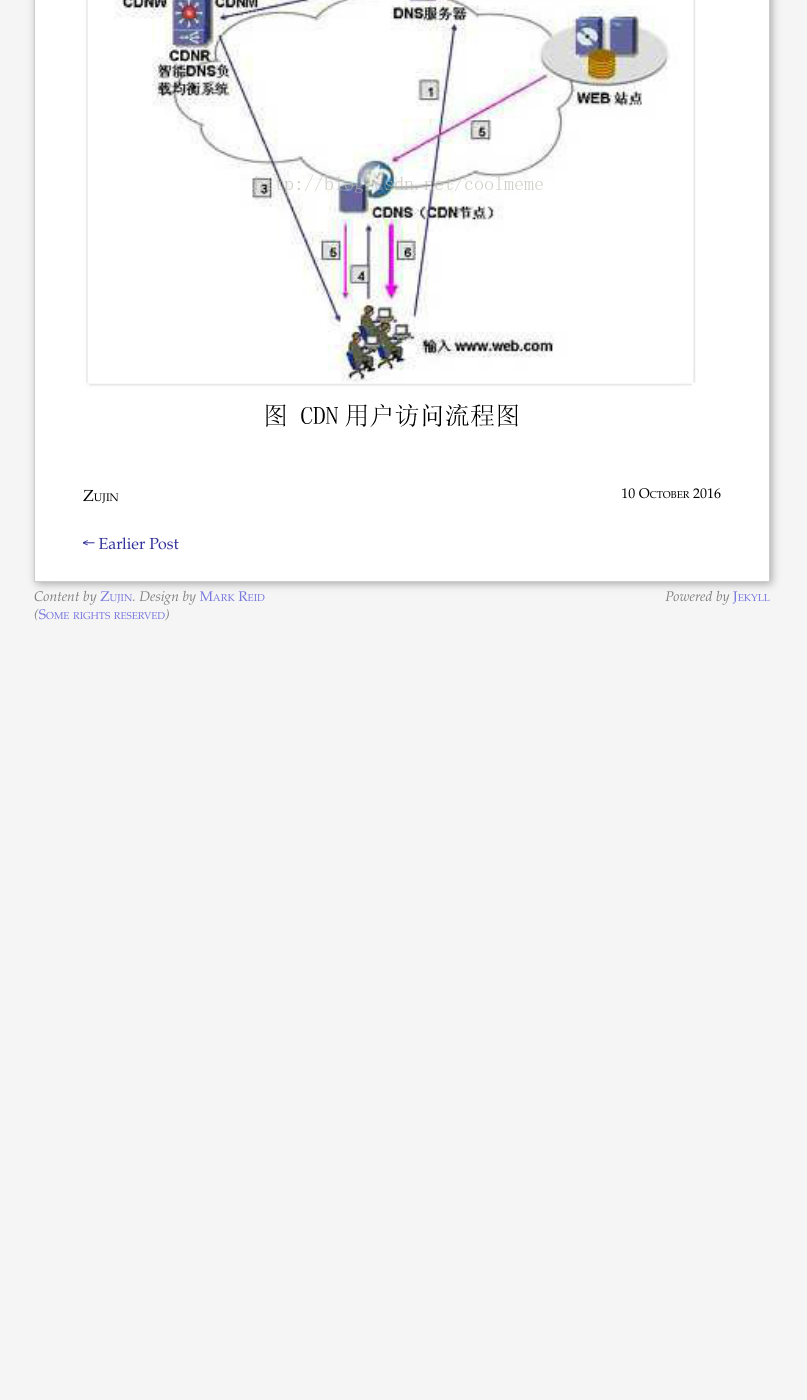
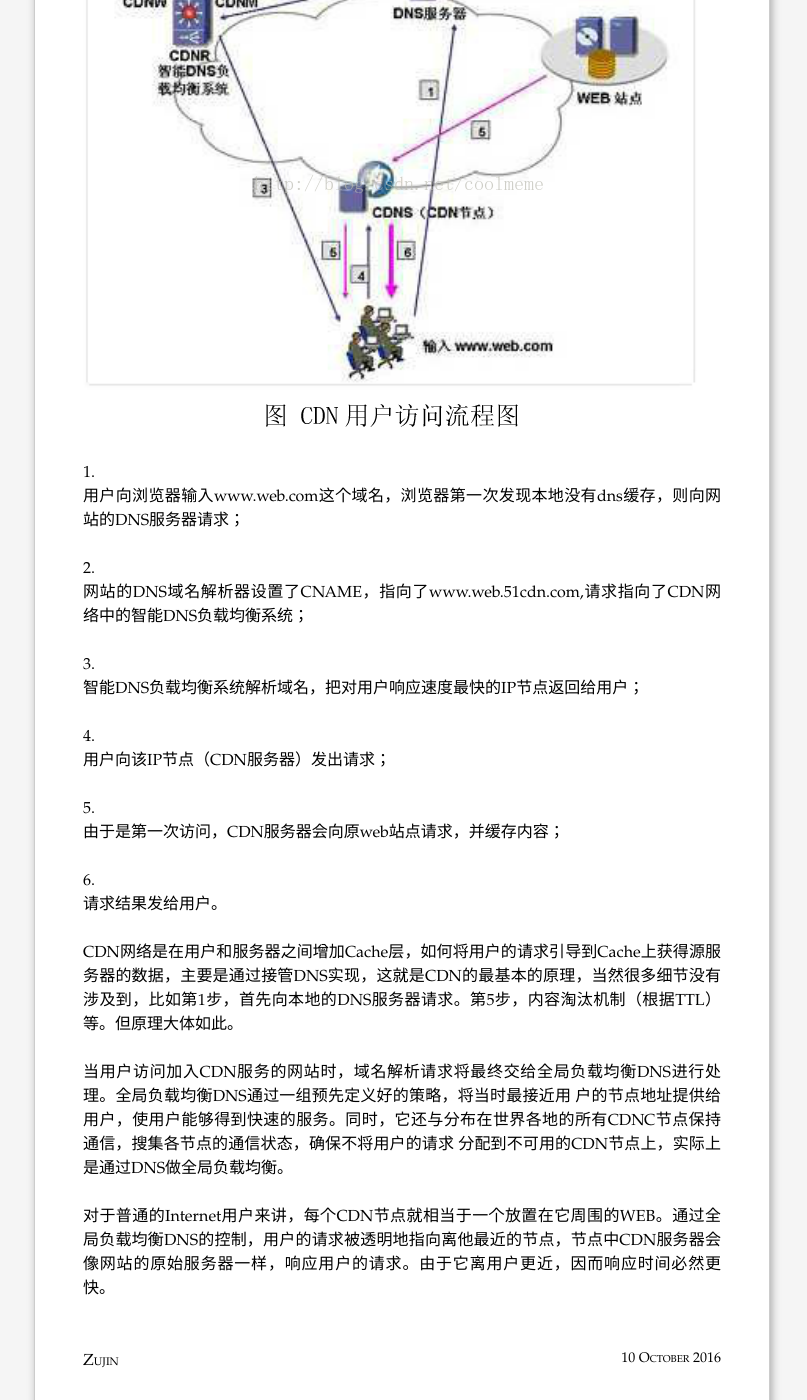
Before and after one commit to yuzujin/yuzujin.github.com, a Jekyll site: the page built from _posts/2016-10-10-cdn.md, in a window 1280 px wide and 1400 px high, scrolled down 1219 px. Shown: the whole window, without its empty margins (238-1045 px from the left). Built offline with Jekyll 4.4.1, drawn with Linux system fonts in a browser that asks for light colours; before the commit the page ends 1849 px from its top, so only the background shows below that.

Commit message:
cdn实现原理 add

```diff
--- a/_posts/2016-10-10-cdn.md
+++ b/_posts/2016-10-10-cdn.md
@@ -35,6 +35,25 @@ CDN是一种组合技术，其中包括源站、缓存服务器、智能DNS、
 
 ### CDN技术实现原理
 
+
 下图为CDN用户访问流程：
 
  ![image](https://raw.githubusercontent.com/yuzujin/yuzujin.github.com/master/images/cdn.bmp)
+
+ 1. 用户向浏览器输入www.web.com这个域名，浏览器第一次发现本地没有dns缓存，则向网站的DNS服务器请求；
+
+ 2. 网站的DNS域名解析器设置了CNAME，指向了www.web.51cdn.com,请求指向了CDN网络中的智能DNS负载均衡系统；
+
+ 3. 智能DNS负载均衡系统解析域名，把对用户响应速度最快的IP节点返回给用户；
+
+ 4. 用户向该IP节点（CDN服务器）发出请求；
+
+ 5. 由于是第一次访问，CDN服务器会向原web站点请求，并缓存内容；
+
+ 6. 请求结果发给用户。
+
+CDN网络是在用户和服务器之间增加Cache层，如何将用户的请求引导到Cache上获得源服务器的数据，主要是通过接管DNS实现，这就是CDN的最基本的原理，当然很多细节没有涉及到，比如第1步，首先向本地的DNS服务器请求。第5步，内容淘汰机制（根据TTL）等。但原理大体如此。
+
+当用户访问加入CDN服务的网站时，域名解析请求将最终交给全局负载均衡DNS进行处理。全局负载均衡DNS通过一组预先定义好的策略，将当时最接近用 户的节点地址提供给用户，使用户能够得到快速的服务。同时，它还与分布在世界各地的所有CDNC节点保持通信，搜集各节点的通信状态，确保不将用户的请求 分配到不可用的CDN节点上，实际上是通过DNS做全局负载均衡。
+
+对于普通的Internet用户来讲，每个CDN节点就相当于一个放置在它周围的WEB。通过全局负载均衡DNS的控制，用户的请求被透明地指向离他最近的节点，节点中CDN服务器会像网站的原始服务器一样，响应用户的请求。由于它离用户更近，因而响应时间必然更快。
```
